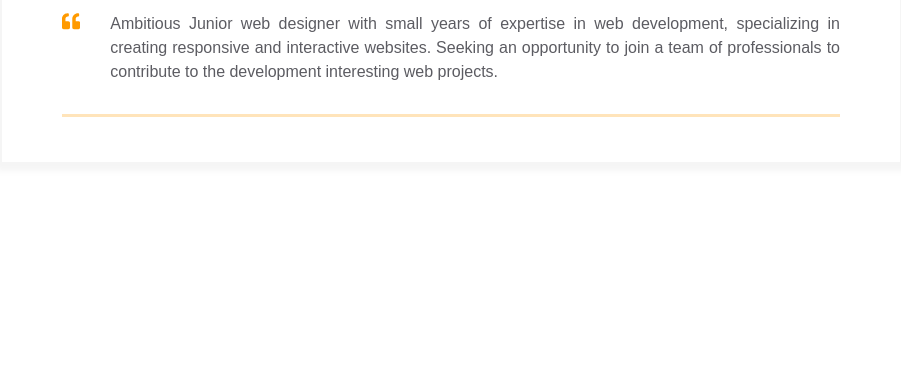
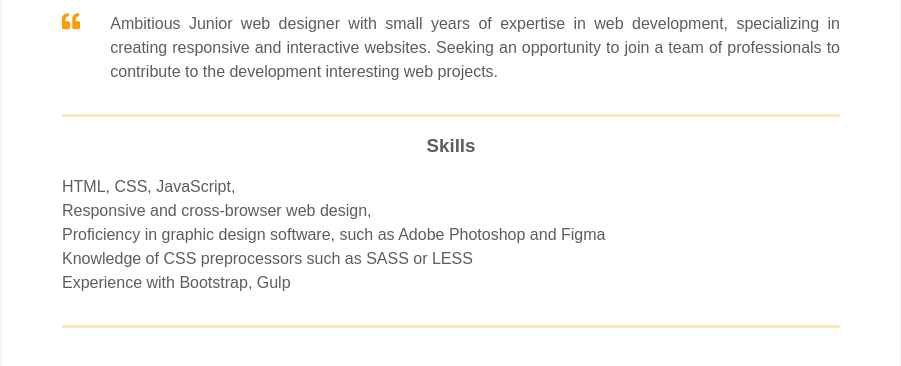
Before and after one commit to ANBISH/homepage, a plain HTML site: page index.html in a window 1280 px wide. Shown: the part 338-704 px from the top of the page, without its empty margins (189-1090 px from the left). Drawn offline with Linux system fonts and the light colour scheme.

Commit message:
Add info skils

```diff
--- a/index.html
+++ b/index.html
@@ -79,6 +79,23 @@
                         </div>
                     </div>
                 </div>
+                <div class="container">
+                    <div class="resume__block">
+                        <div class="skills">
+                            <h3 class="skills__header">Skills</h3>
+                            <p class="skills__text">
+                                HTML, CSS, JavaScript, <br> Responsive and cross-browser web design, <br>
+                                Proficiency in
+                                graphic
+                                design software, such as Adobe Photoshop and Figma
+                                <br>
+                                Knowledge of CSS preprocessors such as SASS or LESS
+                                <br>
+                                Experience with Bootstrap, Gulp
+                            </p>
+                        </div>
+                    </div>
+                </div>
             </div>
         </div>
     </main>
```
